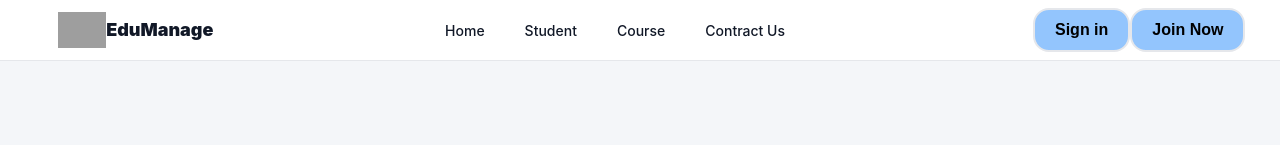
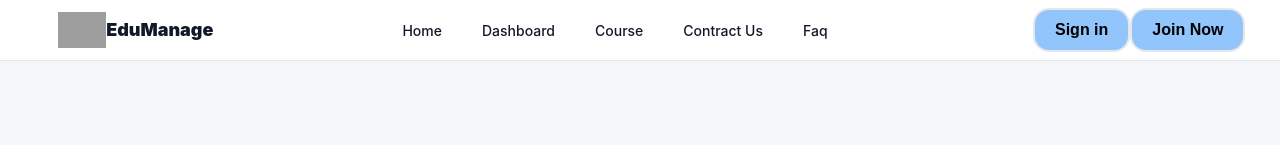
Before and after one commit to mdimtias/student-management-system, a React (Create React App) app in the folder Client/: page / in a window 1280 px wide. Shown: the top 145 px of the page. Built offline with nearby package versions, Linux system fonts and the light colour scheme; no server answers; grey boxes are pictures that could not be loaded.

Commit message:
dashboard and faq added

```diff
--- a/Client/src/SharedPage/Navbar/Navbar.tsx
+++ b/Client/src/SharedPage/Navbar/Navbar.tsx
@@ -44,13 +44,16 @@ const Navbar = () => {
                         <Link to='/' className="cursor-pointer text-sm font-medium  text-gray-900">Home</Link>
                     </li>
                     <li className=' py-2 px-5 text-black hover:bg-blue-100  rounded-2xl  font-semibold ease-in-out duration-300'>
-                        <Link to='/student-profile' className="cursor-pointer text-sm font-medium text-gray-900">Student</Link>
+                        <Link to='/admindashboard' className="cursor-pointer text-sm font-medium text-gray-900">Dashboard</Link>
                     </li>
                     <li className=' py-2 px-5 text-black hover:bg-blue-100  rounded-2xl  font-semibold ease-in-out duration-300'>
                         <Link to='/courses' className="cursor-pointer text-sm font-medium text-gray-900">Course</Link>
                     </li >
                     <li className=' py-2 px-5 text-black hover:bg-blue-100  rounded-2xl  font-semibold ease-in-out duration-300'>
                         <Link to='/contact' className="cursor-pointer text-sm font-medium text-gray-900">Contract Us</Link>
+                    </li>
+                    <li className=' py-2 px-5 text-black hover:bg-blue-100  rounded-2xl  font-semibold ease-in-out duration-300'>
+                        <Link to='/faq' className="cursor-pointer text-sm font-medium text-gray-900">Faq</Link>
                     </li>
 
                 </ul>
```
